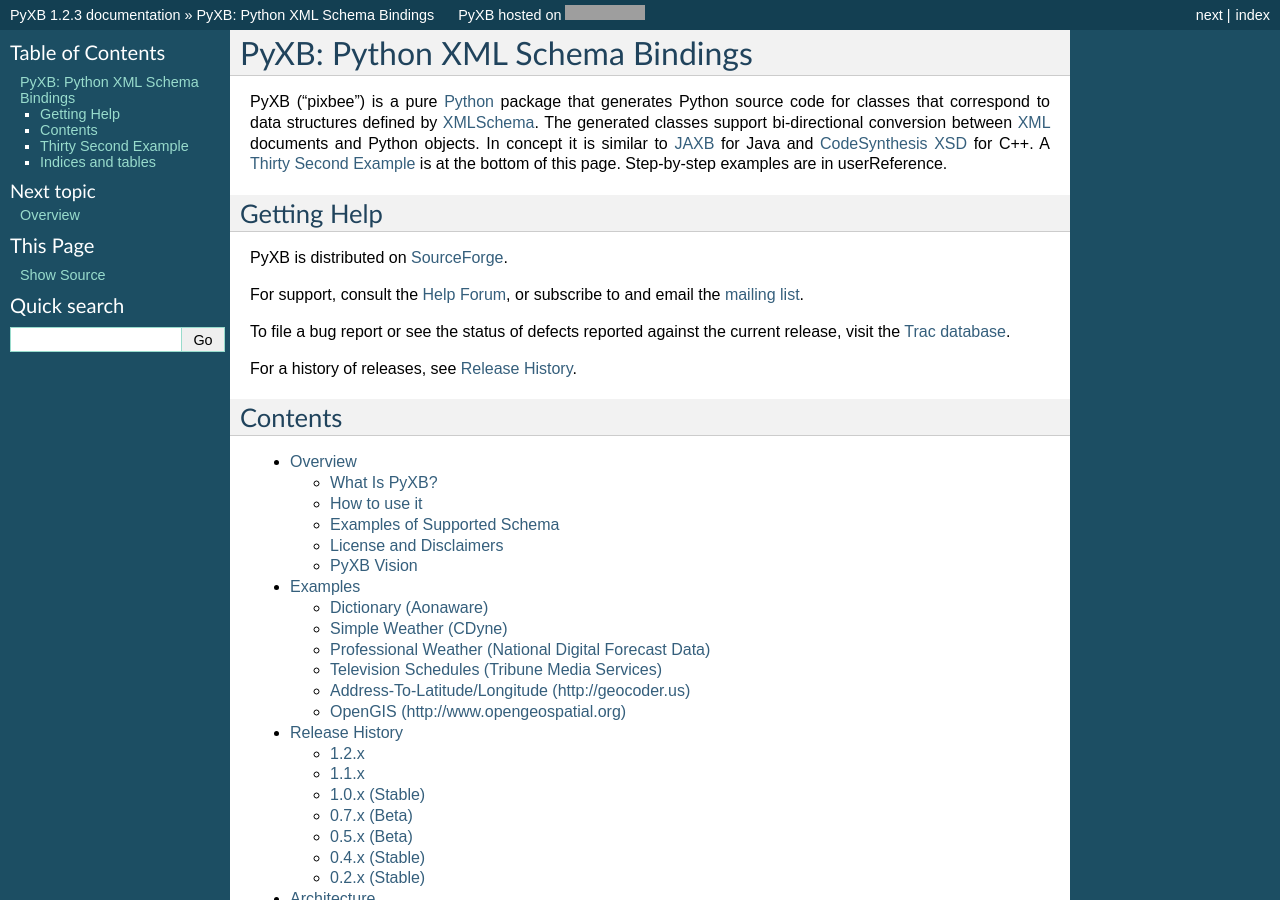
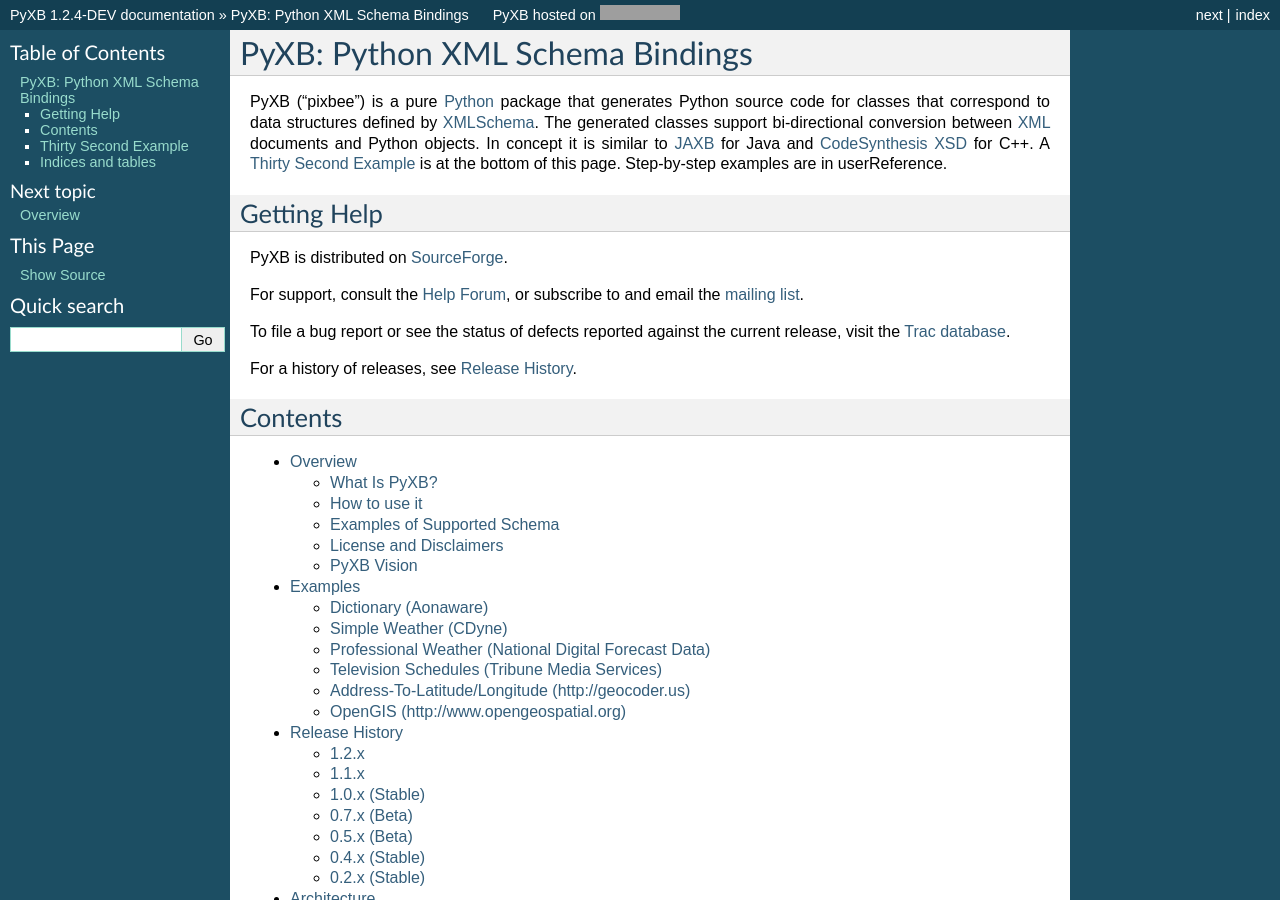
Before and after one commit to pabigot/pyxb, a Sphinx documentation site: the page built from doc/index.txt, in a window 1280 px wide and 900 px high. Built offline with Sphinx 7.4.7, drawn with Linux system fonts in a browser that asks for light colours; pages that are not in the unit, such as notebooks, are missing from menus; some of the changed text lies outside the part shown; grey boxes are pictures that could not be loaded.

Commit message:
Update for development version 1.2.4-DEV

```diff
--- a/README.txt
+++ b/README.txt
@@ -1,5 +1,5 @@
 PyXB -- Python W3C XML Schema Bindings
-Version 1.2.3
+Version 1.2.4-DEV
 
 This source release includes pre-built bundles for common XML namespaces,
 assorted web service namespaces, and SAML.  A bundle for over 75 namespaces
--- a/doc/conf.py
+++ b/doc/conf.py
@@ -47,7 +47,7 @@
 # The short X.Y version.
 version = '1.2'
 # The full version, including alpha/beta/rc tags.
-release = '1.2.3'
+release = '1.2.4-DEV'
 
 # The language for content autogenerated by Sphinx. Refer to documentation
 # for a list of supported languages.
--- a/pyxb/__init__.py
+++ b/pyxb/__init__.py
@@ -60,7 +60,7 @@
         if issubclass(self.__class__.mro()[-2], ( list, dict )):
             super(cscRoot, self).__init__(*args)
 
-__version__ = '1.2.3'
+__version__ = '1.2.4-DEV'
 """The version of PyXB"""
 
 __url__ = 'http://pyxb.sourceforge.net'
--- a/setup.py
+++ b/setup.py
@@ -3,7 +3,7 @@
 from __future__ import print_function
 
 # The current version of the system.  Format is #.#.#[-DEV].
-version = '1.2.3'
+version = '1.2.4-DEV'
 
 import distutils.sysconfig
 
```
